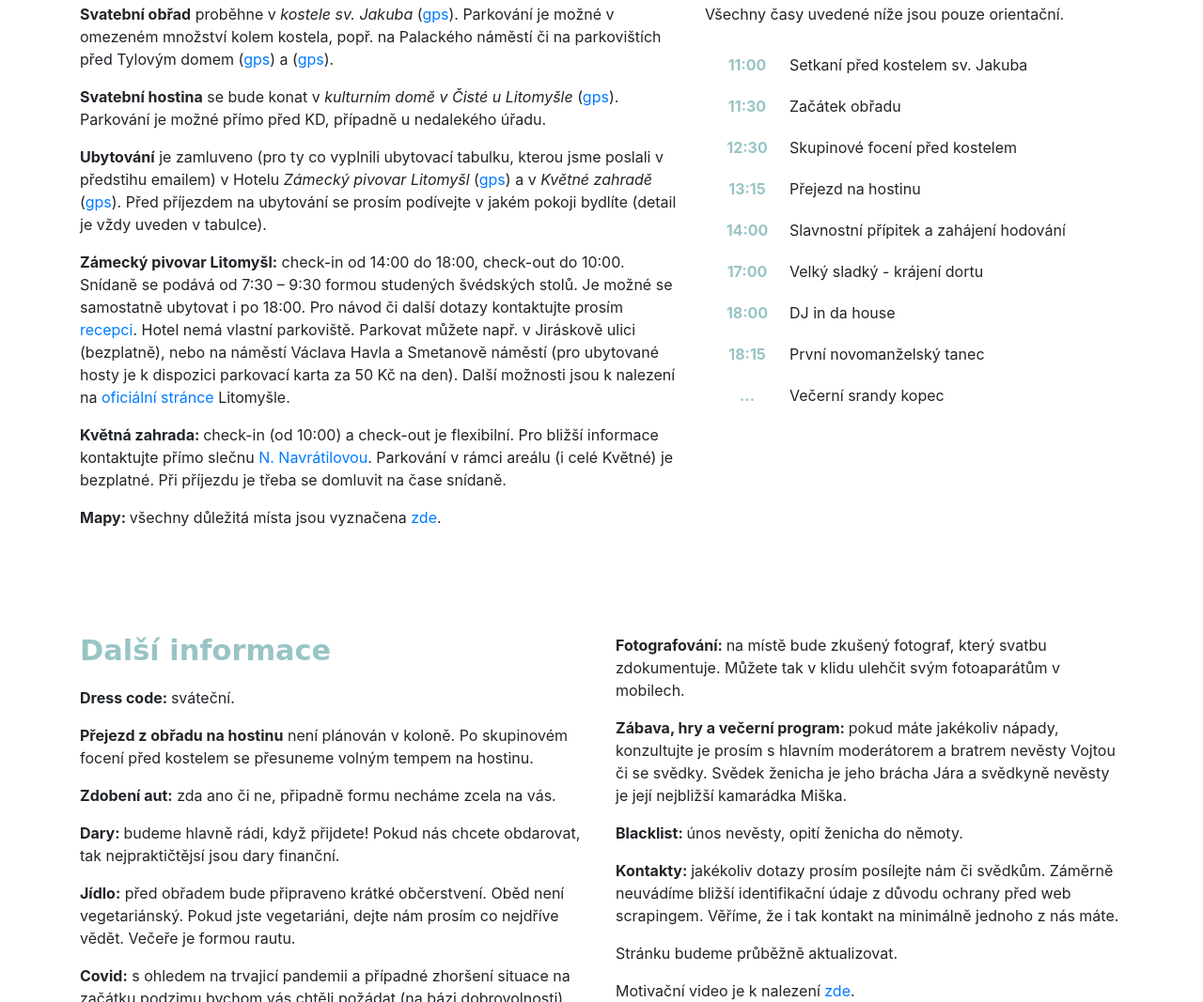
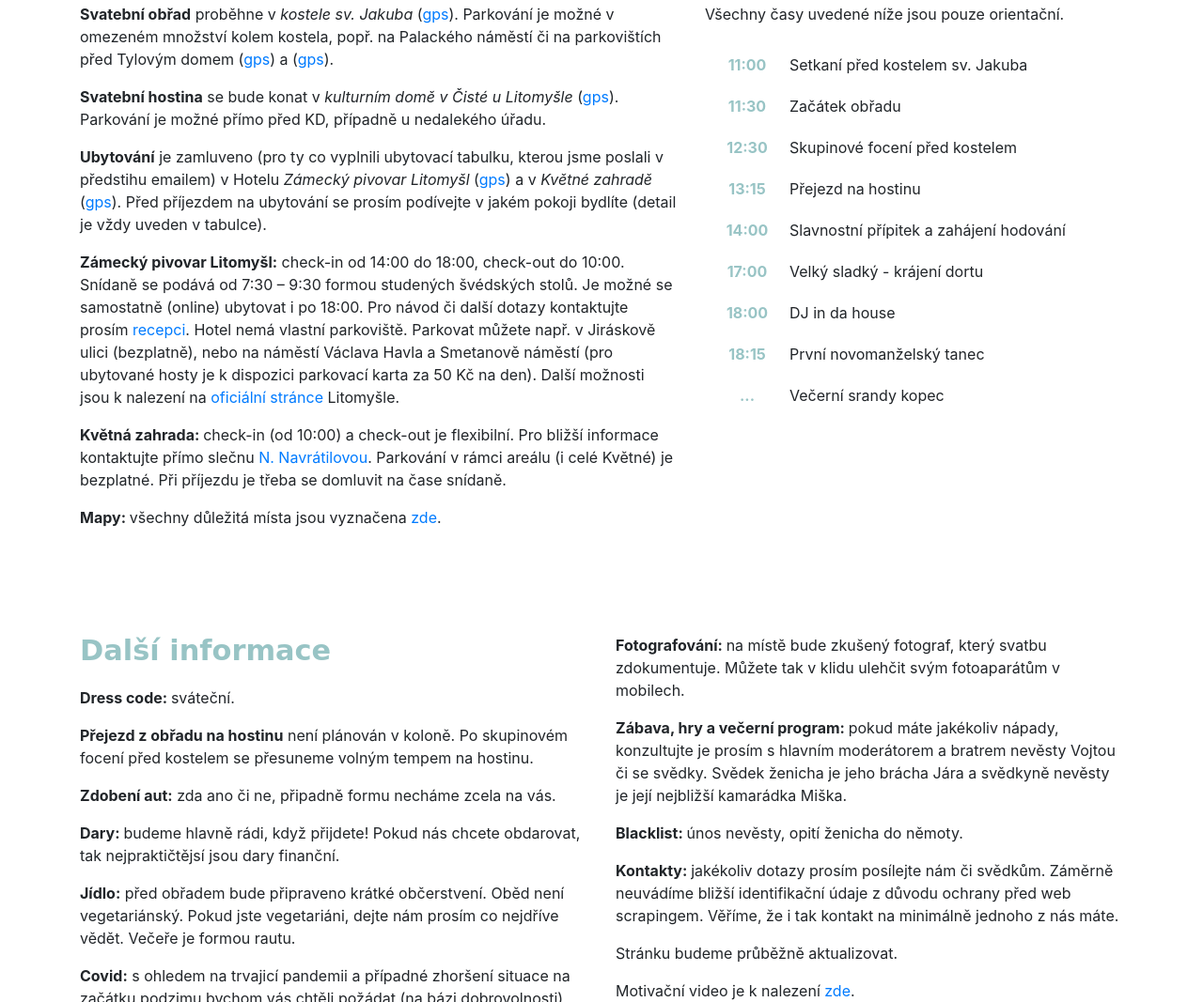
Before and after one commit to svatbickapolicka/info, a plain HTML site: page index.html in a window 1280 px wide. Shown: the part 708-1775 px from the top of the page at 94% size. Drawn offline with nearby package versions, Linux system fonts and the light colour scheme; a web font is replaced by a local one.

Commit message:
online add

```diff
--- a/index.html
+++ b/index.html
@@ -60,7 +60,7 @@
 
             <p><strong>Ubytování</strong> je zamluveno (pro ty co vyplnili ubytovací tabulku, kterou jsme poslali v předstihu emailem) v Hotelu <em>Zámecký pivovar Litomyšl</em> (<a href="geo:49.872639,16.313389;">gps</a>) a v <em>Květné zahradě</em> (<a href="geo:49.737083,16.344278;">gps</a>). Před příjezdem na ubytování se prosím podívejte v jakém pokoji bydlíte (detail je vždy uveden v tabulce).</p>
 
-            <p><strong>Zámecký pivovar Litomyšl:</strong> check-in od 14:00 do 18:00, check-out do 10:00. Snídaně se podává od 7:30 – 9:30 formou studených švédských stolů. Je možné se samostatně ubytovat i po 18:00. Pro návod či další dotazy kontaktujte prosím <a href="https://www.zamecke-navrsi.cz/" >recepci</a>. Hotel nemá vlastní parkoviště. Parkovat můžete např. v Jiráskově ulici (bezplatně), nebo na náměstí Václava Havla a Smetanově náměstí (pro ubytované hosty je k dispozici parkovací karta za 50 Kč na den). Další možnosti jsou k nalezení na <a href="https://www.litomysl.cz/doprava/parkovani">oficiální stránce </a> Litomyšle.</p>
+            <p><strong>Zámecký pivovar Litomyšl:</strong> check-in od 14:00 do 18:00, check-out do 10:00. Snídaně se podává od 7:30 – 9:30 formou studených švédských stolů. Je možné se samostatně (online) ubytovat i po 18:00. Pro návod či další dotazy kontaktujte prosím <a href="https://www.zamecke-navrsi.cz/" >recepci</a>. Hotel nemá vlastní parkoviště. Parkovat můžete např. v Jiráskově ulici (bezplatně), nebo na náměstí Václava Havla a Smetanově náměstí (pro ubytované hosty je k dispozici parkovací karta za 50 Kč na den). Další možnosti jsou k nalezení na <a href="https://www.litomysl.cz/doprava/parkovani">oficiální stránce </a> Litomyšle.</p>
 
             <p><strong>Květná zahrada: </strong> check-in (od 10:00) a check-out je flexibilní. Pro bližší informace kontaktujte přímo slečnu <a href="https://www.kvetnazahrada.cz/ubytovani/">N. Navrátilovou</a>. Parkování v rámci areálu (i celé Květné) je bezplatné. Při příjezdu je třeba se domluvit na čase snídaně.</p>
 
```
